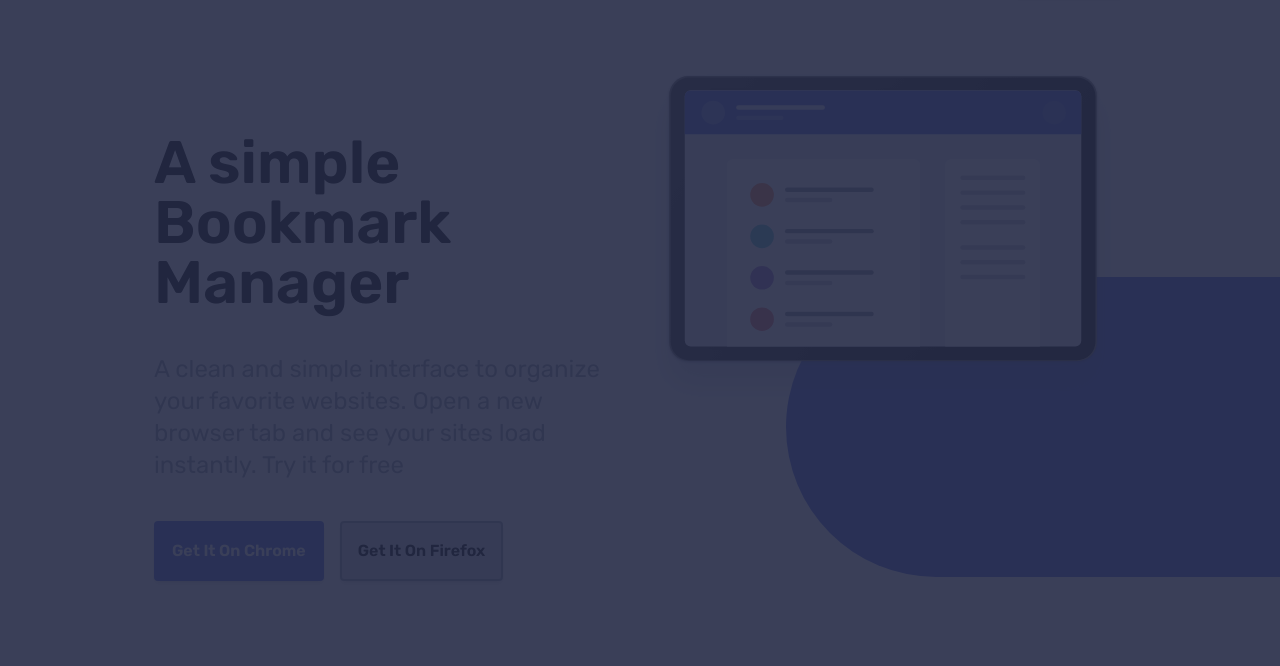
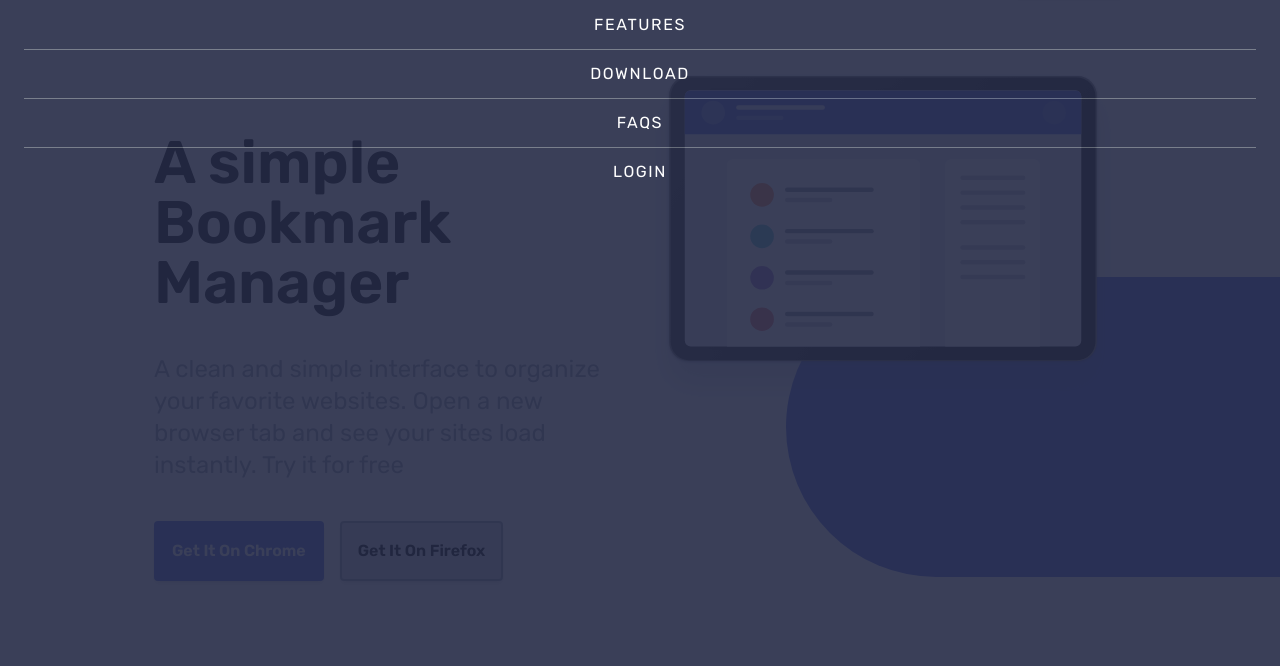
Before and after one commit to zainabturkmen/bookmark, a website: page index.html in a window 1280 px wide. Shown: the part 95-761 px from the top of the page. Drawn offline with Linux system fonts and the light colour scheme.

Commit message:
Adding Some Changes

```diff
--- a/index.html
+++ b/index.html
@@ -54,7 +54,20 @@
         id="menu"
         class="fixed inset-0 z-20 flex flex-col items-center self-end w-full h-full m-h-screen px-6 py-1 pt-24 pb-4 tracking-widest text-white uppercase divide-y divide-gray-500 opacity-90 bg-veryDarkBlue">
         <div class="w-full py-3 text-center">
-          <a href="#features" id="features" class="block"></a>
+          <a href="#features" id="features" class="block hover:text-softRed"
+            >Features</a
+          >
+        </div>
+        <div class="w-full py-3 text-center">
+          <a href="#download" id="features" class="block hover:text-softRed"
+            >Download</a
+          >
+        </div>
+        <div class="w-full py-3 text-center hover:text-softRed">
+          <a href="#faq" id="features" class="block">FAQs</a>
+        </div>
+        <div class="w-full py-3 text-center hover:text-softRed">
+          <a href="#" id="features" class="block">Login</a>
         </div>
       </div>
     </nav>
```
